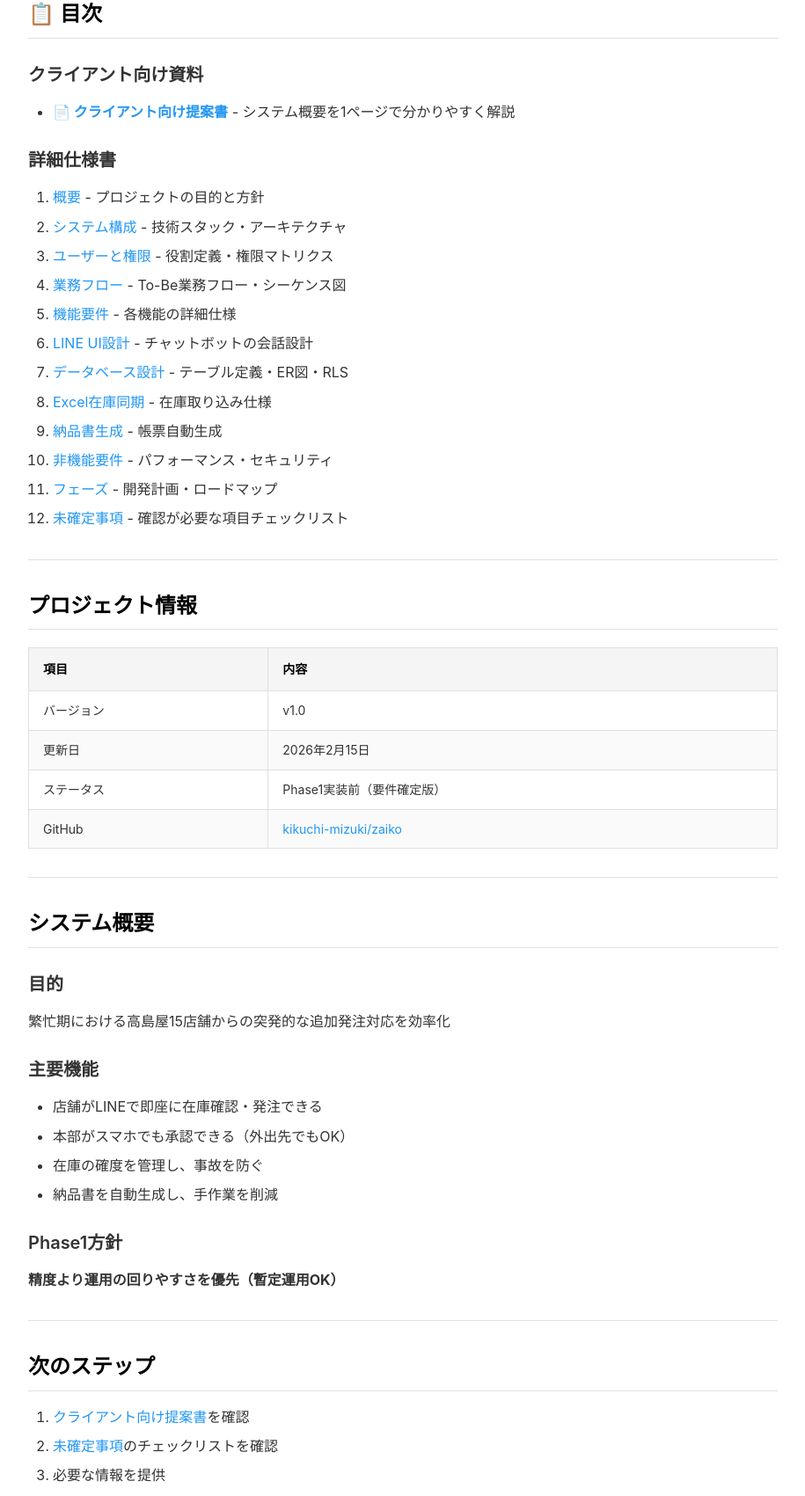
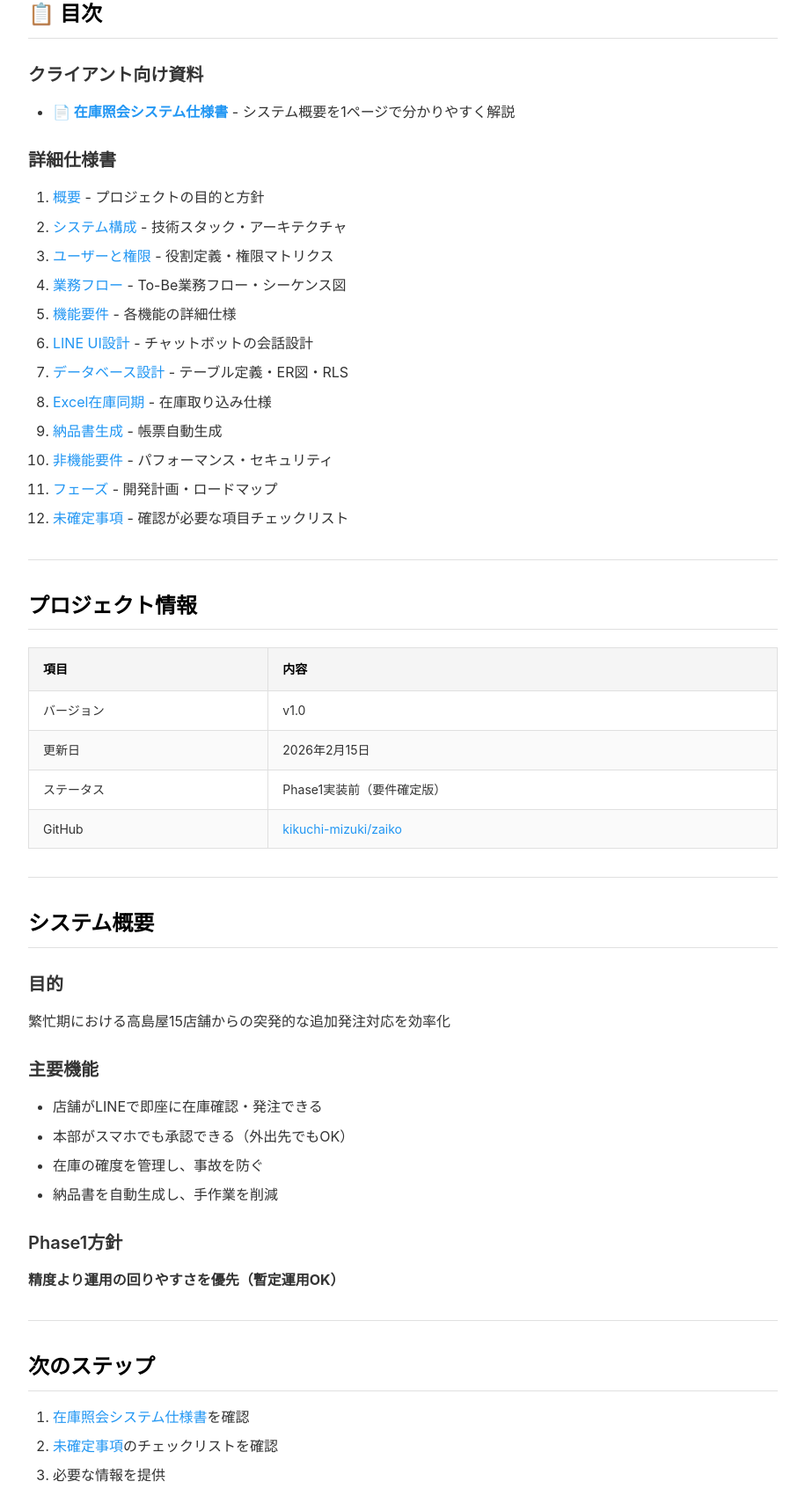
Before and after one commit to kikuchi-mizuki/zaiko, a Jekyll site: the page built from index.md, in a window 1280 px wide. Shown: the part 397-2098 px from the top of the page at 88% size, without its empty margins (182-1097 px from the left). Built offline with Jekyll 4.4.1, drawn with Linux system fonts in a browser that asks for light colours.

Commit message:
rename: proposal.md → system.md、タイトルを「在庫照会システム仕様書」に変更

```diff
--- a/_layouts/proposal.html
+++ b/_layouts/proposal.html
@@ -3,9 +3,9 @@
 <head>
   <meta charset="UTF-8">
   <meta name="viewport" content="width=device-width, initial-scale=1.0">
-  <title>高島屋15店舗向け 追加発注・在庫照会システム</title>
+  <title>在庫照会システム仕様書</title>
   <meta name="description" content="繁忙期における高島屋15店舗からの突発的な追加発注対応を効率化するLINEベースの自動化システム">
-  <meta property="og:title" content="高島屋15店舗向け 追加発注・在庫照会システム">
+  <meta property="og:title" content="在庫照会システム仕様書">
   <meta property="og:description" content="繁忙期における高島屋15店舗からの突発的な追加発注対応を効率化するLINEベースの自動化システム">
   <meta property="og:type" content="website">
   <link rel="stylesheet" href="{{ '/assets/css/style.css' | relative_url }}">
--- a/index.md
+++ b/index.md
@@ -12,7 +12,7 @@
 ## 📋 目次
 
 ### クライアント向け資料
-- **[📄 クライアント向け提案書](proposal.md)** - システム概要を1ページで分かりやすく解説
+- **[📄 在庫照会システム仕様書](system.md)** - システム概要を1ページで分かりやすく解説
 
 ### 詳細仕様書
 1. [概要](requirements/overview.md) - プロジェクトの目的と方針
@@ -59,7 +59,7 @@
 
 ## 次のステップ
 
-1. [クライアント向け提案書](proposal.md)を確認
+1. [在庫照会システム仕様書](system.md)を確認
 2. [未確定事項](requirements/todo.md)のチェックリストを確認
 3. 必要な情報を提供
 4. Phase1開発開始
```
Also changed, not shown: system.md (renamed from proposal.md, +1 -1 lines).
